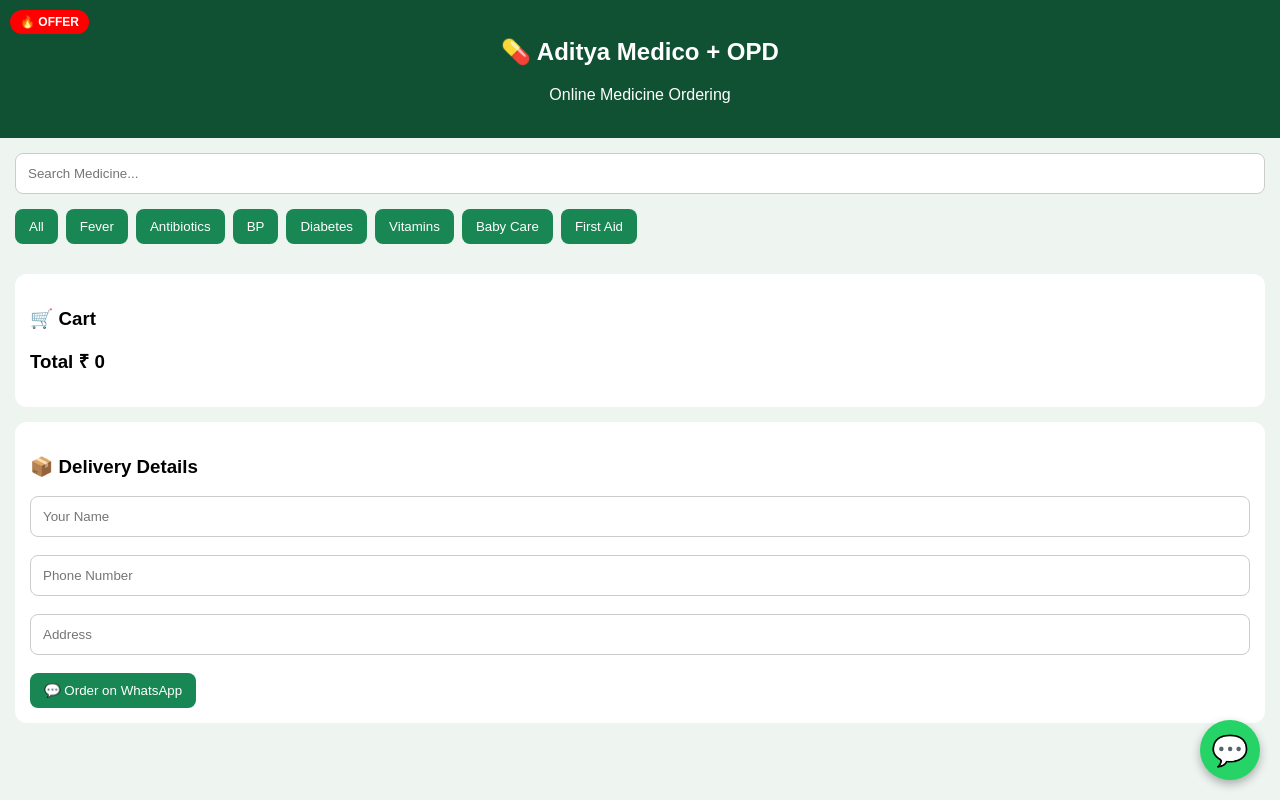
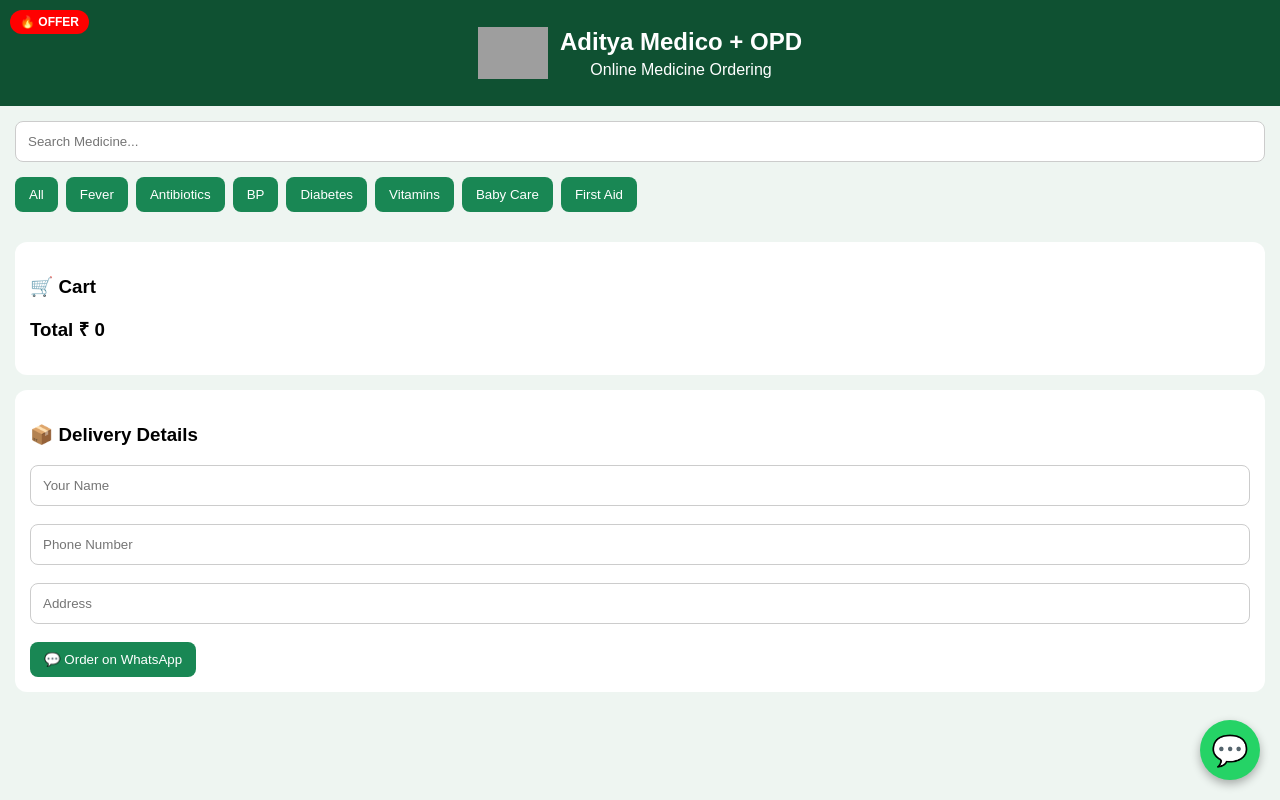
Before and after one commit to aditya-medical/aditya-medical, a plain HTML site: page order.html in a window 1280 px wide. Drawn offline with Linux system fonts and the light colour scheme; no server answers; grey boxes are pictures that could not be loaded.

Commit message:
Update order.html

```diff
--- a/order.html
+++ b/order.html
@@ -4,6 +4,7 @@
 <meta charset="UTF-8">
 <meta name="viewport" content="width=device-width, initial-scale=1.0">
 <title>Aditya Medico + OPD - Online Order</title>
+<link rel="icon" href="images/logo.png">
 <style>
   .whatsapp-float{
 position:fixed;
@@ -71,8 +72,20 @@
 </head>
 <body>
 <header>
-<h2>💊 Aditya Medico + OPD</h2>
-<p>Online Medicine Ordering</p>
+
+<div style="display:flex;align-items:center;justify-content:center;gap:12px;">
+
+<img src="images/logo.png"
+alt="Aditya Medico Logo"
+style="width:70px;height:70px;object-fit:contain;">
+
+<div>
+<h2 style="margin:0;">Aditya Medico + OPD</h2>
+<p style="margin:5px 0 0 0;">Online Medicine Ordering</p>
+</div>
+
+</div>
+
 </header>
 
 <div class="container">
```
